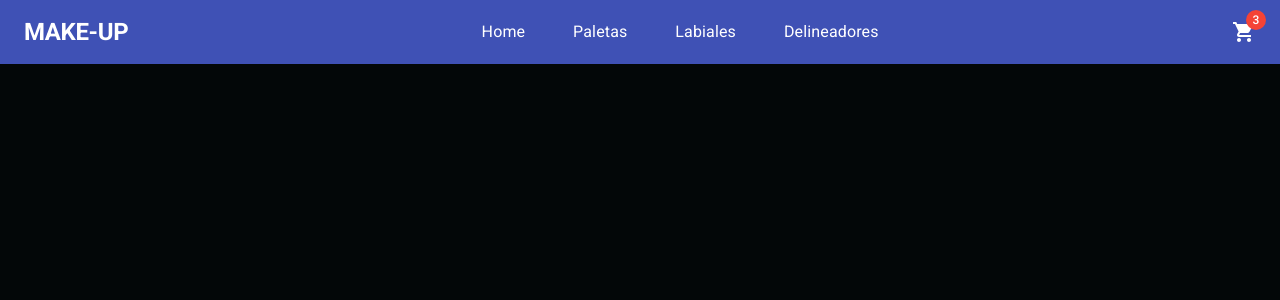
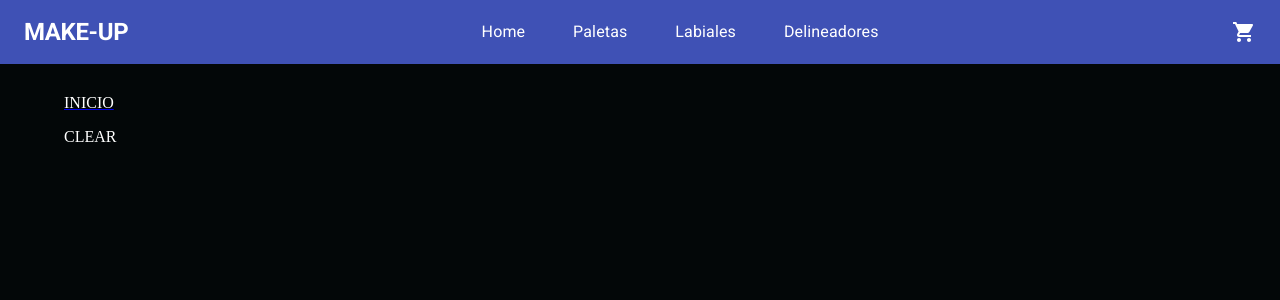
Before and after one commit to joacobruu/Joaquin_Bru-BarMenu-React, a React (Create React App) app: page /carrito in a window 1280 px wide. Shown: the top 300 px of the page. Built offline with nearby package versions, Linux system fonts and the light colour scheme.

Commit message:
Desafio Clase 11

```diff
--- a/src/components/Cart.jsx
+++ b/src/components/Cart.jsx
@@ -1,14 +1,24 @@
+import { Link } from "react-router-dom";
 import { useCartContext } from "../context/CartContext"
+import CartItem from "./CartItem";
 
 const Cart = () => {
+  const {cart, removeItem, clear, getCartTotal} = useCartContext()
 
-  const {cartList, mostrarListado, agregarAlCarrito} = useCartContext()
-  console.log(cartList);
-  console.log(mostrarListado());
+  const emptyCart = () => {
+    return getCartTotal()
+  }
 
   return (
-    <div>
+    <div style={{width:"90%", display:"flex", flexDirection:"column", gap:"1rem"}}>
+      {
+        emptyCart() > 0 ?
+            cart.map((item) => <CartItem key={item.producto.id} remove={removeItem} producto={item.producto} cantidad={item.cantidad}></CartItem>)
 
+        :
+          <Link exact to="/"><span style={{color: "white"}}>INICIO</span></Link>
+      }
+      <span style={{color: "white"}} onClick={() => clear()}>CLEAR</span>
     </div>
   )
 }
--- /dev/null
+++ b/src/components/CartItem.jsx
@@ -0,0 +1,56 @@
+import { Card, CardContent, makeStyles, Typography } from "@material-ui/core"
+import DeleteForeverIcon from '@material-ui/icons/DeleteForever';
+import { useCartContext } from "../context/CartContext"
+
+const useStyles = makeStyles({
+  container: {
+    display: "flex",
+    maxHeight: "4rem",
+    alignItems: "center",
+    justifyContent: "space-between",
+  },
+
+  img: {
+    width: "80px",
+    height: "80px"
+  },
+
+  delete: {
+    color: "red",
+    cursor: "pointer"
+  }
+})
+
+function CartItem({ producto, cantidad, remove }) {
+
+  const { removeItem } = useCartContext()
+
+  const classes = useStyles()
+
+  return (
+    <div>
+      <Card>
+        <CardContent className={classes.container}>
+          <div className={classes.img}>
+            <img style={{width:"100%", height:"100%"}} src={producto.img} alt={producto.nombre} />
+          </div>
+          <Typography variant="h5" component="p">
+            {producto.marca}
+          </Typography>
+          <Typography component="p">
+            {producto.nombre}
+          </Typography>
+          <Typography component="p">
+            $ {producto.precio}
+          </Typography>
+          <Typography component="p">
+            x{cantidad}
+          </Typography>
+          <DeleteForeverIcon className={classes.delete} onClick={() => remove(producto.id)}/>
+        </CardContent>
+      </Card>
+    </div>
+  )
+}
+
+export default CartItem
--- a/src/components/ItemCount.jsx
+++ b/src/components/ItemCount.jsx
@@ -74,7 +74,7 @@ const ItemCount = ({ initial, stock, onAdd }) => {
           inputType === 'Agregar al Carrito' ?
             <Button className={classes.btn} onClick={() => handleOnAdd()} variant='contained' color='primary'>Agregar al Carrito</Button>
             :
-            <Link exact to='/cart'>
+            <Link exact to='/carrito'>
               <Button className={classes.btn} variant='contained' color='primary'>Terminar Compra</Button>
             </Link>
         }
--- a/src/components/NavBar.jsx
+++ b/src/components/NavBar.jsx
@@ -1,6 +1,7 @@
 import { AppBar, makeStyles, Toolbar, Typography } from "@material-ui/core"
 import { NavLink } from "react-router-dom";
 import CartWidget from "./CartWidget";
+import { useCartContext } from "../context/CartContext"
 
 const useStyles = makeStyles({
   toolBar:{
@@ -25,7 +26,9 @@ const useStyles = makeStyles({
 
 const NavBar = () => {
 
+  const { getCartTotal } = useCartContext()
   const classes = useStyles()
+
 
   return (
     <div>
@@ -48,7 +51,7 @@ const NavBar = () => {
               <NavLink className={classes.links} activeStyle={{textDecoration:'underline'}} exact to='/categoria/delineadores'>Delineadores</NavLink>
             </Typography>
           </div>
-          <NavLink className={classes.links} exact to='/carrito'><CartWidget badgeTotal="3"/></NavLink>
+          <NavLink className={classes.links} exact to='/carrito'><CartWidget badgeTotal={getCartTotal()}/></NavLink>
         </Toolbar>
       </AppBar>
     </div>
--- a/src/context/CartContext.jsx
+++ b/src/context/CartContext.jsx
@@ -7,15 +7,17 @@ const CartContextProvider = ({ children }) => {
   const [cart, setCart] = useState([])
 
   const agregarAlCarrito = (items) => {
+    if (items.cantidad > 0) {
       let enPedido = false
       cart.forEach(item => {
-      if(item.producto.id === items.producto.id) {
+        if (item.producto.id === items.producto.id) {
           item.cantidad += items.cantidad
           enPedido = true
         }
       })
-    if(!enPedido) setCart([...cart, items])
+      if (!enPedido) setCart([...cart, items])
       console.log(cart);
+    }
   }
 
   const removeItem = (id) => {
@@ -35,9 +37,13 @@ const CartContextProvider = ({ children }) => {
   const isInCart = (id) => {
     let inCart = false
     cart.forEach(item => {
-      if(item.producto.id === id) inCart = true
+      if (item.producto.id === id) inCart = true
     })
     return inCart
+  }
+
+  const getCartTotal = () => {
+    return cart.length
   }
 
   return (
@@ -45,7 +51,10 @@ const CartContextProvider = ({ children }) => {
       cart,
       mostrarListado,
       agregarAlCarrito,
-      removeItem
+      removeItem,
+      isInCart,
+      getCartTotal,
+      clear
     }}>
       {children}
     </CartContext.Provider>
```
Lines whose indentation alone changed are shown as unchanged.
